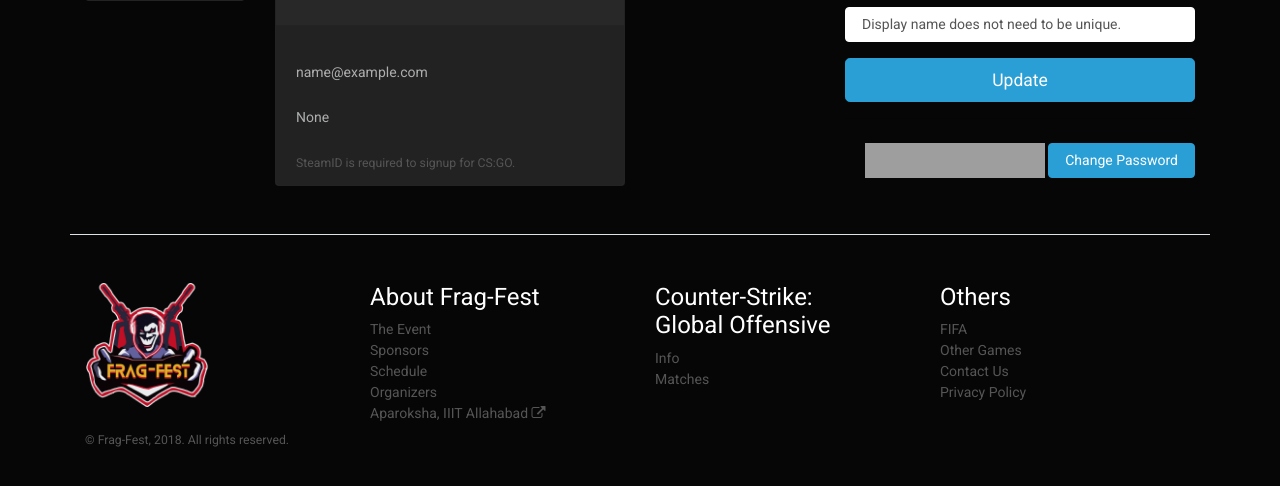
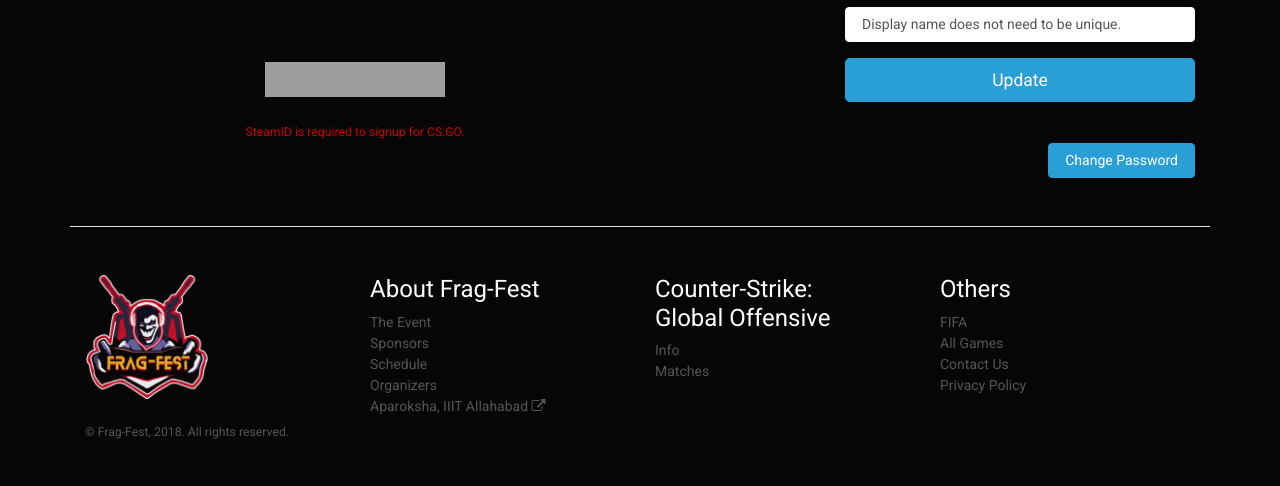
Before and after one commit to teraflik/frag-fest-platform, a Django app: page /profile in a window 1280 px wide. Shown: the part 213-699 px from the top of the page. Run offline with Django 3.2, Linux system fonts and the light colour scheme; the visitor is signed in with stand-in values (Sample User, id 1); some libraries are stand-ins or nearby versions; grey boxes are pictures that could not be loaded.

Commit message:
Modifications for alpha release

```diff
--- a/portal/templates/portal/profile.html
+++ b/portal/templates/portal/profile.html
@@ -3,10 +3,11 @@
 {% block content %}
 
 <div class="pt-md-5 pb-md-4">
-    <h2>Profile</h2>
+    <h2>Profile <small class="text-muted">{{ user.email }}</small></h2>
 </div>
 
 <div class="row">
+  {% if user.profile.steam_connected %}
   <div class="col-md-2">
     <div class="card">
       <img class="card-img-top" src="{{ steam.avatarfull }}" alt="Profile Image">
@@ -16,18 +17,25 @@
     <div class="card">
       <div class="card-body">
         <h5 class="card-title">{{ steam.personaname }}</h5>
-        <h6 class="card-subtitle mb-2 text-muted">{{ steam.profileurl }}</h6>
+        <h6 class="card-subtitle mb-2 text-muted"><a href="{{ steam.profileurl }}">{{ steam.profileurl }}</a></h6>
       </div>
       <ul class="list-group list-group-flush">
         <li class="list-group-item">{{ steam.realname }}</li>
-        <li class="list-group-item">{{ user.email }}</li>
         <li class="list-group-item">{{ steam_id }}</li>
-        {% if not user.profile.steam_connected %}
-        <li class="list-group-item"> <small class="text-muted">SteamID is required to signup for CS:GO. </small>
-        {% endif %}
       </ul>
     </div>
   </div>
+  {% else %}
+  <div class="col-md-6 my-auto mx-auto text-center">
+    <div class="px-3 py-3 pt-md-5 pb-md-4">
+      <a href="{% url 'social:begin' 'steam' %}">
+          <img src="https://steamcommunity-a.akamaihd.net/public/images/signinthroughsteam/sits_01.png" width="180" height="35" border="0">
+      </a>
+    </div>
+    <small class="text-danger">SteamID is required to signup for CS:GO. </small>
+  </div>
+  {% endif %}
+
   <div class="col-md-4 offset-md-2">
     <form action="#" method="POST" class="needs-validation" novalidate>{% csrf_token %}
       <div class="mb-3">
@@ -55,9 +63,6 @@
       {% endif %}
     </div>
     <div class="text-right">
-      <a href="{% url 'social:begin' 'steam' %}">
-        <img src="https://steamcommunity-a.akamaihd.net/public/images/signinthroughsteam/sits_01.png" width="180" height="35" border="0">
-      </a>
       <button type="button" class="btn btn-primary" data-toggle="modal" data-target="#passwordModal">
         Change Password
       </button>
--- a/portal/templates/stat/csgo.html
+++ b/portal/templates/stat/csgo.html
@@ -1,4 +1,5 @@
 {% extends 'portal/base.html' %}
+{% load static %}
 
 {% block content %}
 <img src="{% static 'portal/img/cscover.jpg' %}" alt="" class="img-fluid mt-5" style="height: 410px; width: 100%; display: block;">
--- a/portal/templates/stat/footer.html
+++ b/portal/templates/stat/footer.html
@@ -27,7 +27,7 @@
 			<h5>Others</h5>
 			<ul class="list-unstyled text-small">
 			<li><a class="text-muted" href="{% url 'portal:fifa' %}">FIFA</a></li>
-			<li><a class="text-muted" href="{% url 'portal:other_games' %}">Other Games</a></li>
+			<li><a class="text-muted" href="{% url 'portal:other_games' %}">All Games</a></li>
 			<li><a class="text-muted" href="mailto:fragfest@aparoksha.org">Contact Us</a></li>
 			<li><a class="text-muted" href="#">Privacy Policy</a></li>
 			</ul>
--- a/portal/views.py
+++ b/portal/views.py
@@ -63,7 +63,7 @@ def activate(request, uidb64, token):
     if user is not None and account_activation_token.check_token(user, token):
         user.profile.email_confirmed = True
         user.save()
-        login(request, user)
+        login(request, user, backend='django.contrib.auth.backends.ModelBackend')
         messages.success(request, _('Email verified successfully.'))
         return redirect('portal:index')
     elif user is not None and user.profile.email_confirmed == True:
```
Also changed, not shown: portal/templates/stat/cs_matches.html (+2 -7 lines), README.md.
